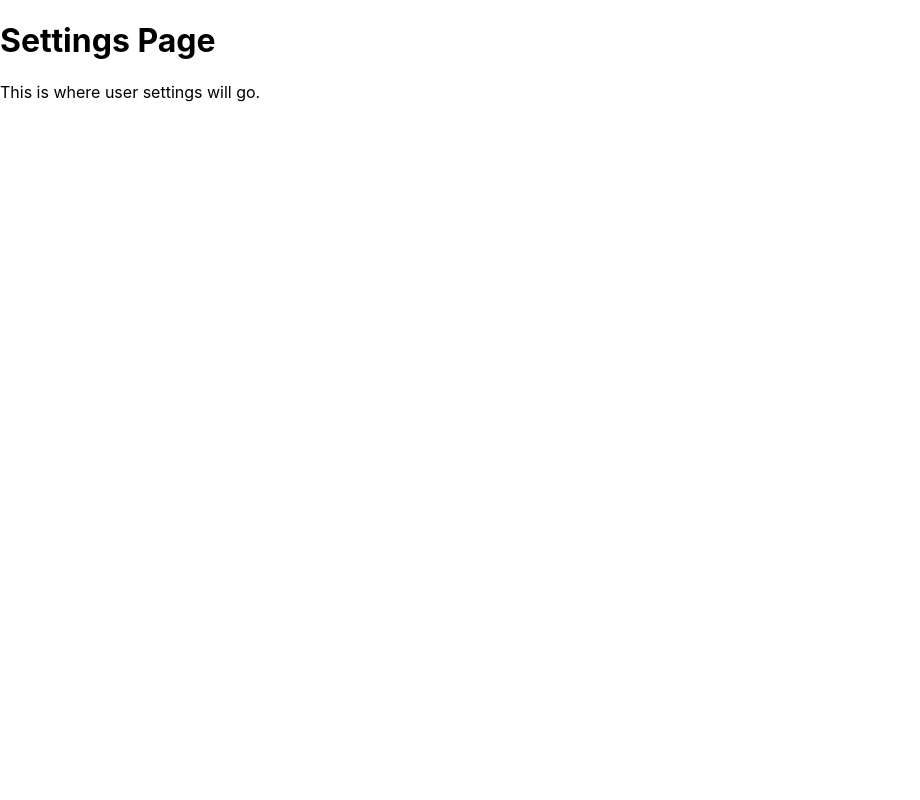
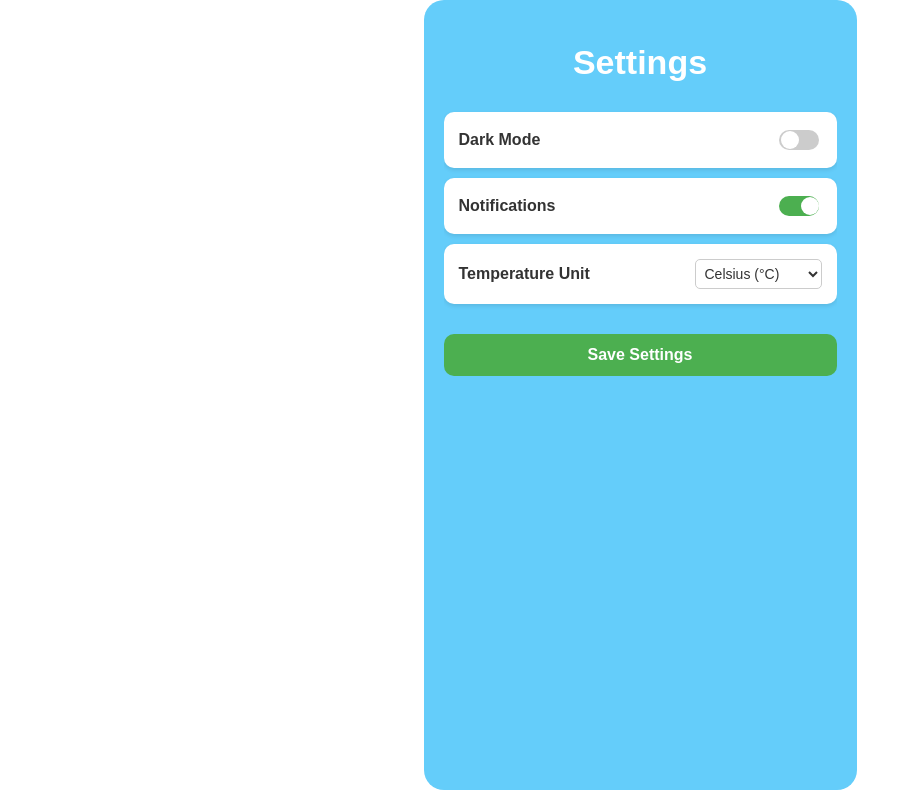
Before and after one commit to Sahin-Halil/Group-WeatherApp, a React (Create React App) app: page /Settings in a window 1280 px wide. Shown: the whole page, without its empty margins (0-920 px from the left). Built offline with nearby package versions, Linux system fonts and the light colour scheme.

Commit message:
Update Settings.js

```diff
--- a/src/Settings.js
+++ b/src/Settings.js
@@ -1,10 +1,60 @@
-import React from "react";
+import React, { useState } from "react";
+import "./Settings.css"; // Import the CSS file
 
 const Settings = () => {
+  const [darkMode, setDarkMode] = useState(false);
+  const [notifications, setNotifications] = useState(true);
+  const [unit, setUnit] = useState("Celsius");
+
+  const handleSave = () => {
+    alert("Settings Saved!");
+    console.log({ darkMode, notifications, unit });
+  };
+
   return (
-    <div>
-      <h1>Settings Page</h1>
-      <p>This is where user settings will go.</p>
+    <div className="settings-container">
+      <h1>Settings</h1>
+      <ul className="settings-list">
+        {/* Dark Mode Toggle */}
+        <li className="setting-item">
+          <span className="setting-label">Dark Mode</span>
+          <input
+            type="checkbox"
+            className="setting-toggle"
+            checked={darkMode}
+            onChange={() => setDarkMode(!darkMode)}
+          />
+        </li>
+
+        {/* Notifications Toggle */}
+        <li className="setting-item">
+          <span className="setting-label">Notifications</span>
+          <input
+            type="checkbox"
+            className="setting-toggle"
+            checked={notifications}
+            onChange={() => setNotifications(!notifications)}
+          />
+        </li>
+
+        {/* Temperature Unit Selector */}
+        <li className="setting-item">
+          <span className="setting-label">Temperature Unit</span>
+          <select
+            className="select-dropdown"
+            value={unit}
+            onChange={(e) => setUnit(e.target.value)}
+          >
+            <option value="Celsius">Celsius (°C)</option>
+            <option value="Fahrenheit">Fahrenheit (°F)</option>
+          </select>
+        </li>
+      </ul>
+
+      {/* Save Button */}
+      <button className="save-settings" onClick={handleSave}>
+        Save Settings
+      </button>
     </div>
   );
 };
```
